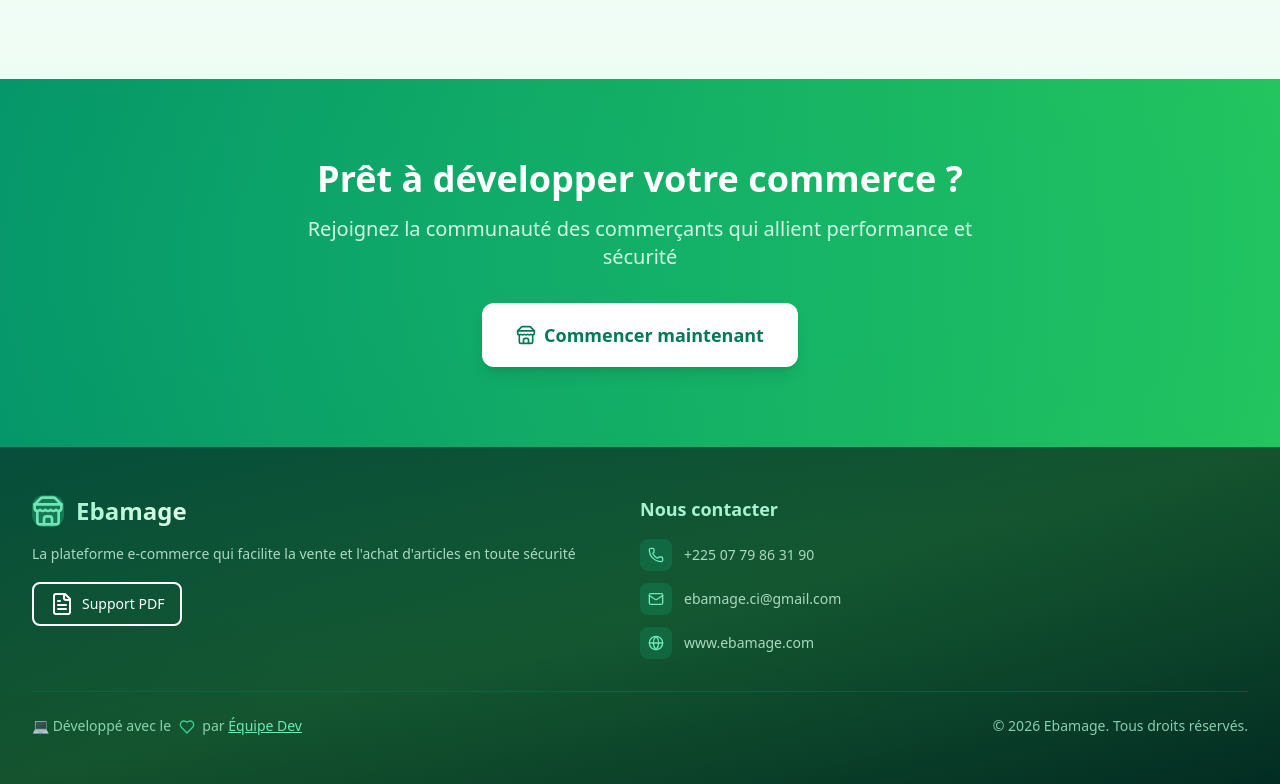
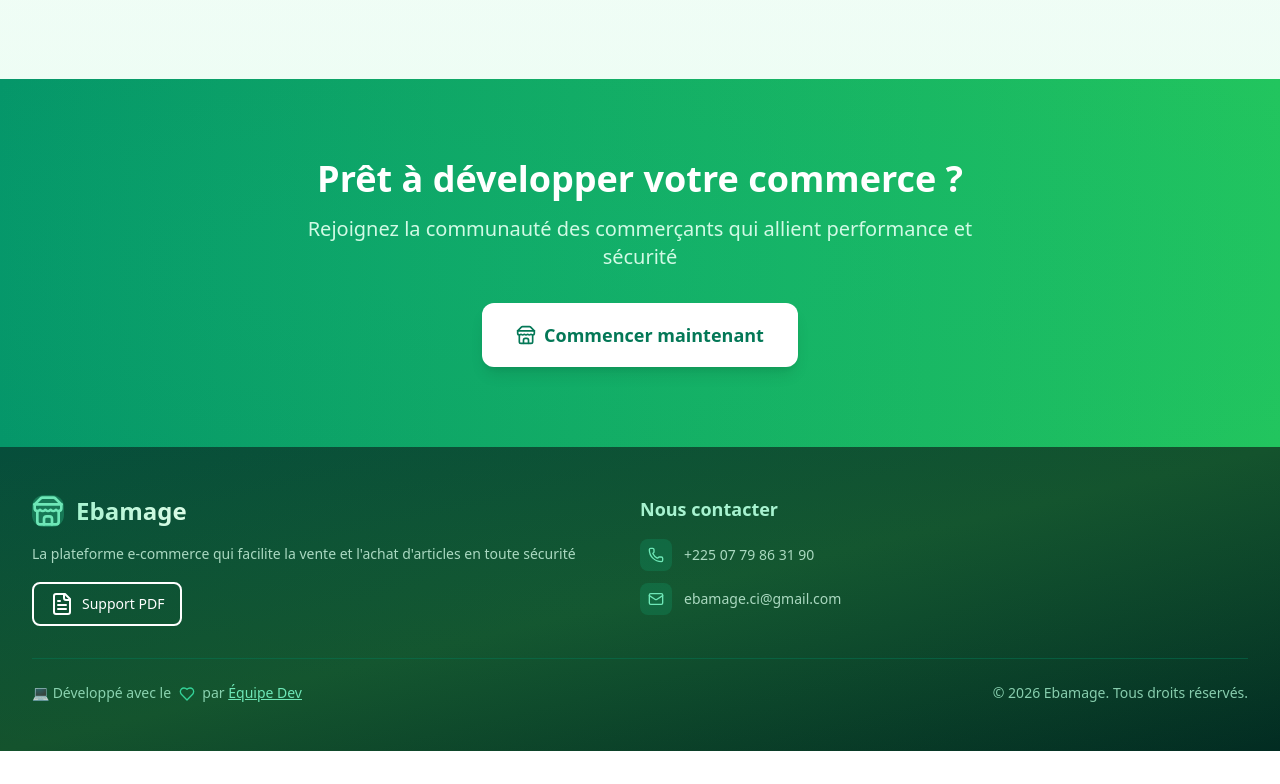
Before and after one commit to kouahodavid6/EbamageBoutiques, a React (Vite) app: page / in a window 1280 px wide. Shown: the part 1484-2268 px from the top of the page. After the commit the page ends 2235 px from the top, so only its background shows below. Built offline with nearby package versions, Linux system fonts and the light colour scheme.

Commit message:
Retrait du lien du site courant

```diff
--- a/src/pages/Home/components/Footer.jsx
+++ b/src/pages/Home/components/Footer.jsx
@@ -65,19 +65,6 @@
                   ebamage.ci@gmail.com
                 </a>
               </div>
-              <div className="flex items-center group">
-                <div className="bg-emerald-500/20 p-2 rounded-lg mr-3 group-hover:bg-emerald-500/30 transition-all duration-300">
-                  <Globe className="h-4 w-4 text-emerald-300" />
-                </div>
-                <a
-                  href="https://www.ebamage.com"
-                  target="_blank"
-                  rel="noopener noreferrer"
-                  className="text-sm hover:text-emerald-100 transition-colors hover:underline"
-                >
-                  www.ebamage.com
-                </a>
-              </div>
             </div>
           </div>
         </div>
```
